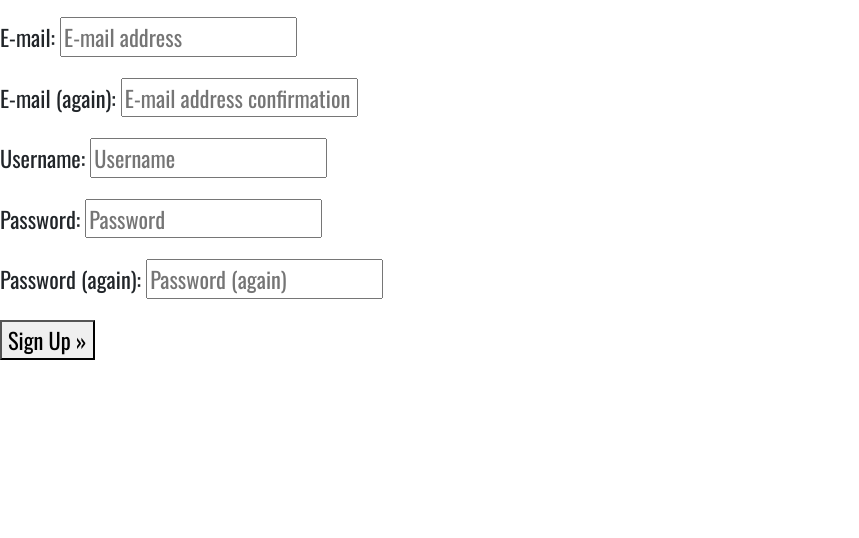
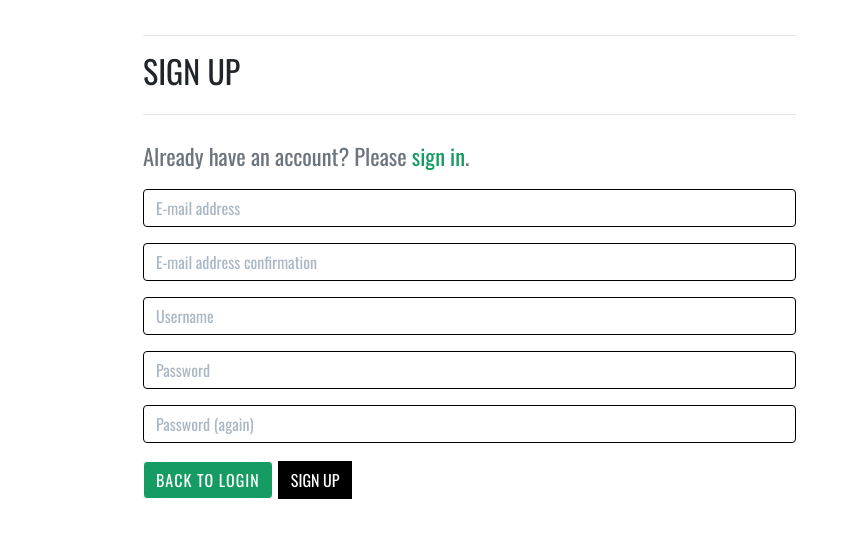
Before and after one commit to Code-Institute-Submissions/alandoherty95-siopa_worldwide_AugResub, a Django app: page /accounts/signup/ in a window 1280 px wide. Shown: the part 145-683 px from the top of the page, without its empty margins (0-859 px from the left). Run offline with Django 3.2, Linux system fonts and the light colour scheme; some libraries are stand-ins or nearby versions.

Commit message:
Redesigned form on signup page, updated CSS for button consistency

```diff
--- a/static/css/base.css
+++ b/static/css/base.css
@@ -253,7 +253,6 @@ input[name='q']::placeholder {
     padding: 0.375rem 0.75rem;
     font-size: 1rem;
     line-height: 1.5;
-    border-radius: 12%;
 
     /* standard bootstrap btn transitions */
     transition: color .15s ease-in-out, background-color .15s ease-in-out, border-color .15s ease-in-out, box-shadow .15s ease-in-out;
@@ -289,14 +288,12 @@ input[name='q']::placeholder {
 }
 
 .custom-checkbox .custom-control-label::before {
-    border-radius: 12%;
     border-color: #dc3545;
 }
 
 .custom-checkbox .custom-control-input:checked~.custom-control-label::before {
     background-color: #dc3545;
     border-color: #dc3545;
-    border-radius: 12%;
 }
 
 /* Media Queries */
--- a/templates/allauth/account/login.html
+++ b/templates/allauth/account/login.html
@@ -39,7 +39,7 @@
     {% if redirect_field_value %}
     <input type="hidden" name="{{ redirect_field_name }}" value="{{ redirect_field_value }}" />
     {% endif %}
-    <a class="btn btn-outline-green rounded-3 btn-lg" href="{% url 'home' %}">Go Home</a>
+    <a class="btn btn-outline-green rounded-3" href="{% url 'home' %}">Go Home</a>
     <button class="primaryAction btn btn-black rounded-3 btn-lg" type="submit">{% trans "Sign In" %}</button>
     <p class="mt-2">
         <a class="button secondaryAction" href="{% url 'account_reset_password' %}">{% trans "Forgot Password?" %}</a>
--- a/templates/allauth/account/signup.html
+++ b/templates/allauth/account/signup.html
@@ -4,20 +4,21 @@
 
 {% block head_title %}{% trans "Signup" %}{% endblock %}
 
-{% block content %}
+{% block inner_content %}
 <hr>
 <h2 class="text-uppercase mb-4">{% trans "Sign Up" %}</h2>
 <hr>
 
-<p>{% blocktrans %}Already have an account? Then please <a href="{{ login_url }}">sign in</a>.{% endblocktrans %}</p>
+<p>{% blocktrans %}Already have an account? Please <a href="{{ login_url }}">sign in</a>.{% endblocktrans %}</p>
 
 <form class="signup" id="signup_form" method="post" action="{% url 'account_signup' %}">
     {% csrf_token %}
-    {{ form.as_p }}
+    {{ form|crispy }}
     {% if redirect_field_value %}
     <input type="hidden" name="{{ redirect_field_name }}" value="{{ redirect_field_value }}" />
     {% endif %}
-    <button type="submit">{% trans "Sign Up" %} &raquo;</button>
+    <a class="btn btn-outline-green text-uppercase rounded-3" href="{% url 'account_login' %}">Back to Login</a>
+    <button type="submit" class="text-uppercase">{% trans "Sign Up" %}</button>
 </form>
 
 {% endblock %}
```
